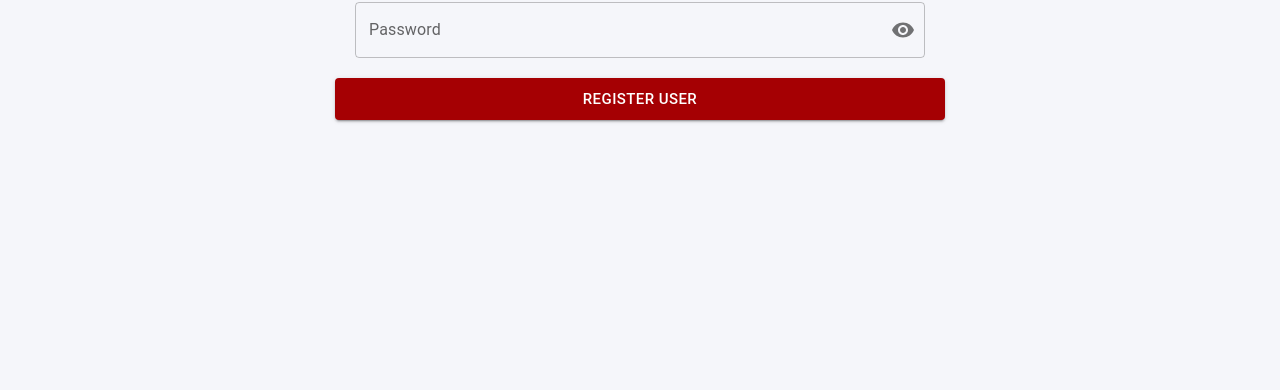
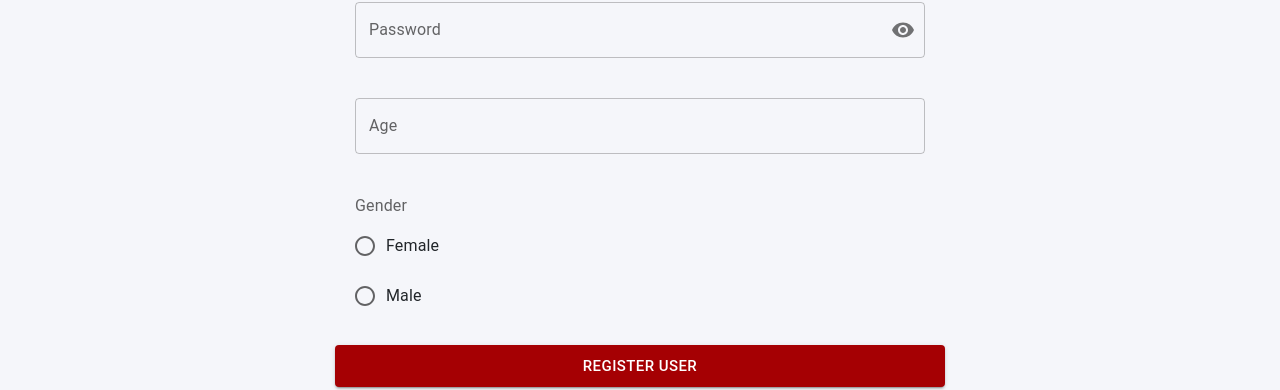
Before and after one commit to SushantTAN/covid-prediction, a React (Create React App) app: page /register in a window 1280 px wide. Shown: the part 530-920 px from the top of the page. Before the commit the page ends 800 px from the top, so only its background shows below. Built offline with nearby package versions, Linux system fonts and the light colour scheme.

Commit message:
accuracy, dataset, register login with api, form diff breath validation

```diff
--- a/src/modules/AccuracyView.js
+++ b/src/modules/AccuracyView.js
@@ -5,12 +5,16 @@ import { calculate } from '../functions/functions';
 const AccuracyView = () => {
 
   useEffect(()=>{
-    calculations();
+    calculations(data.slice(1, Math.ceil(data.length * 2 / 3)), data.slice(Math.ceil(data.length * 2 / 3), data.length));
+
+    calculations(data.slice(Math.ceil(data.length * 1 / 3), data.length), data.slice(1, Math.ceil(data.length * 1 / 3)));
+
+    calculations([...data.slice(1, Math.ceil(data.length * 1 / 3)), ...data.slice(Math.ceil(data.length * 2 / 3), data.length)], data.slice(Math.ceil(data.length * 1 / 3), Math.ceil(data.length * 2 / 3)));
   }, []);
 
-  const calculations = async () => {
-    var testData = data.slice(Math.ceil(data.length * 2 / 3), data.length);
-    var trainningData = data.slice(1, Math.ceil(data.length * 2 / 3));
+  const calculations = async (trainningData, testData) => {
+    // var testData = data.slice(Math.ceil(data.length * 2 / 3), data.length);
+    // var trainningData = data.slice(1, Math.ceil(data.length * 2 / 3));
     // console.log("test t=data",testData.length);
 
     var probabilities= {};
@@ -49,7 +53,7 @@ const AccuracyView = () => {
           nbodyPain = probabilities.Pof_Bodypain.infectionNo.yes;
           break;
         case 0:
-          console.log('bodypain' )
+          // console.log('bodypain' )
           ybodyPain = probabilities.Pof_Bodypain.infectionYes.no;
           nbodyPain = probabilities.Pof_Bodypain.infectionNo.no;
           break;
@@ -101,7 +105,7 @@ const AccuracyView = () => {
         * nrunnyNose
         * ndiffBreath;
 
-      console.log("final", yes, no);
+      // console.log("final", yes, no);
 
       var predictedInfection;
       if(yes > no) { predictedInfection = 1; } else { predictedInfection = 0; }
@@ -109,7 +113,7 @@ const AccuracyView = () => {
       if( predictedInfection === el.infectionProb) { totalCorrect += 1 }
     })
 
-    console.log("total correct", totalCorrect)
+    // console.log("total correct", totalCorrect)
 
     var accuracy = totalCorrect / (testData.length);
 
--- a/src/pages/form/form.js
+++ b/src/pages/form/form.js
@@ -17,7 +17,7 @@ import DialogActions from '@mui/material/DialogActions';
 import DialogContent from '@mui/material/DialogContent';
 import DialogTitle from '@mui/material/DialogTitle';
 import AdviceText from "../../components/AdviceText";
-// import AccuracyView from "../../modules/AccuracyView";
+import AccuracyView from "../../modules/AccuracyView";
 
 function Form() {
 
@@ -104,7 +104,7 @@ function Form() {
 
     // console.log("fev error", feverError)
 
-    if (feverError || bodyPainError || runnyNoseError || diffBreathError) { return 0; }
+    if (feverError || bodyPainError || runnyNoseError || diffBreathError || diffBreath === '') { return 0; }
 
     var yfever;
     var nfever;
@@ -344,7 +344,7 @@ function Form() {
           </DialogActions>
         </Dialog>
       </div>
-      {/* <AccuracyView /> */}
+      <AccuracyView />
     </div>
   );
 }
--- a/src/pages/home/home.js
+++ b/src/pages/home/home.js
@@ -52,7 +52,7 @@ const Home = () => {
     getCountriesData();
   }, []);
 
-  console.log(casesType);
+  // console.log(casesType);
 
   const onCountryChange = async (e) => {
     const countryCode = e.target.value;
--- a/src/pages/login/login.js
+++ b/src/pages/login/login.js
@@ -8,10 +8,11 @@ import IconButton from '@mui/material/IconButton';
 import Visibility from '@mui/icons-material/Visibility';
 import VisibilityOff from '@mui/icons-material/VisibilityOff';
 import Button from '@mui/material/Button';
+import { apiBaseURL } from '../../repository/repository';
 
 const Login = () => {
   const [password, setPassword] = useState('');
-  // const [username, setUsername] = useState('');
+  const [username, setUsername] = useState('');
 
   const [showPassword, setShowPassword] = useState(false);
 
@@ -19,7 +20,8 @@ const Login = () => {
   const [usernameError, setUsernameError] = useState(false);
 
   const handleChangeUsername = (e) => {
-    // setUsername(e.target.value);
+    console.log(e.target.value)
+    setUsername(e.target.value);
     setUsernameError(false);
   }
 
@@ -36,8 +38,24 @@ const Login = () => {
     event.preventDefault();
   };
 
-  const handleSubmit = () => {
-
+  const handleSubmit = async () => {
+    console.log("submit..", username, password)
+    const response = await fetch(apiBaseURL + 'accounts/api/login/',
+      {
+        method: 'POST',
+        headers: {
+          Accept: 'application/json',
+          'Content-Type': 'application/json',
+          // Authorization: 'Bearer ' + token,
+        },
+        body: JSON.stringify({
+          username: username,
+          password: password,
+        })
+      });
+      console.log(response)
+    //   const responseJson = await response.json();
+    // console.log(responseJson);
   }
 
   return (
--- a/src/pages/register/register.js
+++ b/src/pages/register/register.js
@@ -9,11 +9,21 @@ import IconButton from '@mui/material/IconButton';
 import Visibility from '@mui/icons-material/Visibility';
 import VisibilityOff from '@mui/icons-material/VisibilityOff';
 import Button from '@mui/material/Button';
+import MenuItem from '@mui/material/MenuItem';
+// import Select from '@mui/material/Select';
+import Radio from '@mui/material/Radio';
+import RadioGroup from '@mui/material/RadioGroup';
+import FormControlLabel from '@mui/material/FormControlLabel';
+// import FormControl from '@mui/material/FormControl';
+import FormLabel from '@mui/material/FormLabel';
+import { apiBaseURL } from '../../repository/repository';
 
 const Register = () => {
   const [password, setPassword] = useState('');
-  // const [username, setUsername] = useState('');
-  // const [email, setEmail] = useState('');
+  const [username, setUsername] = useState('');
+  const [email, setEmail] = useState('');
+  const [age, setAge] = useState('');
+  const [gender, setGender] = useState('Male');
 
   const [showPassword, setShowPassword] = useState(false);
 
@@ -22,13 +32,24 @@ const Register = () => {
   const [emailError, setEmailError] = useState(false);
 
   const handleChangeUsername = (e) => {
-    // setUsername(e.target.value);
+    setUsername(e.target.value);
     setUsernameError(false);
   }
 
   const handleChangeEmail = (e) => {
-    // setEmail(e.target.value);
+    setEmail(e.target.value);
     setEmailError(false);
+  }
+
+  const handleChangeAge = (e) => {
+    // console.log(typeof(e.target.value))
+    setAge(e.target.value);
+    // setPasswordError(false);
+  }
+  const handleChangeGender = (e) => {
+    // console.log(typeof(e.target.value))
+    setGender(e.target.value);
+    // setPasswordError(false);
   }
 
   const handleChangePassword = (e) => {
@@ -44,8 +65,33 @@ const Register = () => {
     event.preventDefault();
   };
 
-  const handleSubmit = () => {
+  const handleSubmit = async () => {
+    console.log("submit..", apiBaseURL)
+    const response = await fetch(apiBaseURL + 'accounts/api/create/',
+      {
+        method: 'POST',
+        headers: {
+          Accept: 'application/json',
+          'Content-Type': 'application/json',
+          // Authorization: 'Bearer ' + token,
+        },
+        body: JSON.stringify({
+          username: username,
+          password: password,
+          email: email,
+          gender: gender,
+          age: age === '' ? null : age,
+        })
+      });
+    console.log(response);
+        const responseJson = await response.json();
+    console.log(responseJson);
+  }
 
+  var ageMenu = [];
+
+  for (var i = 0; i < 100; i++) {
+    ageMenu.push(<MenuItem value={i} key={i}>{i}</MenuItem>);
   }
 
   return (
@@ -101,6 +147,32 @@ const Register = () => {
           />
         </MarginLayout>
 
+        <MarginLayout error={usernameError}>
+          <TextField
+            error={usernameError}
+            // helperText="Required"
+            id="Age"
+            label="Age"
+            placeholder="Your name here"
+            // inputProps={{ inputMode: 'numeric' }}
+            variant="outlined"
+            onChange={handleChangeAge}
+          />
+        </MarginLayout>
+
+        <MarginLayout>
+          <FormLabel id="gender">Gender</FormLabel>
+          <RadioGroup
+            aria-labelledby="gender"
+            defaultValue="female"
+            name="radio-buttons-group"
+            onChange={handleChangeGender}
+          >
+            <FormControlLabel value="Female" control={<Radio />} label="Female" />
+            <FormControlLabel value="Male" control={<Radio />} label="Male" />
+          </RadioGroup>
+        </MarginLayout>
+
         <Button variant="contained" sx={{ backgroundColor: '#A50003' }} size="large" onClick={handleSubmit}>
           Register User
         </Button>
--- /dev/null
+++ b/src/repository/repository.js
@@ -0,0 +1 @@
+export const apiBaseURL = 'https://d4dc-43-245-86-36.ngrok.io/';
```
Also changed, not shown: src/datasets/DataObject.js.
